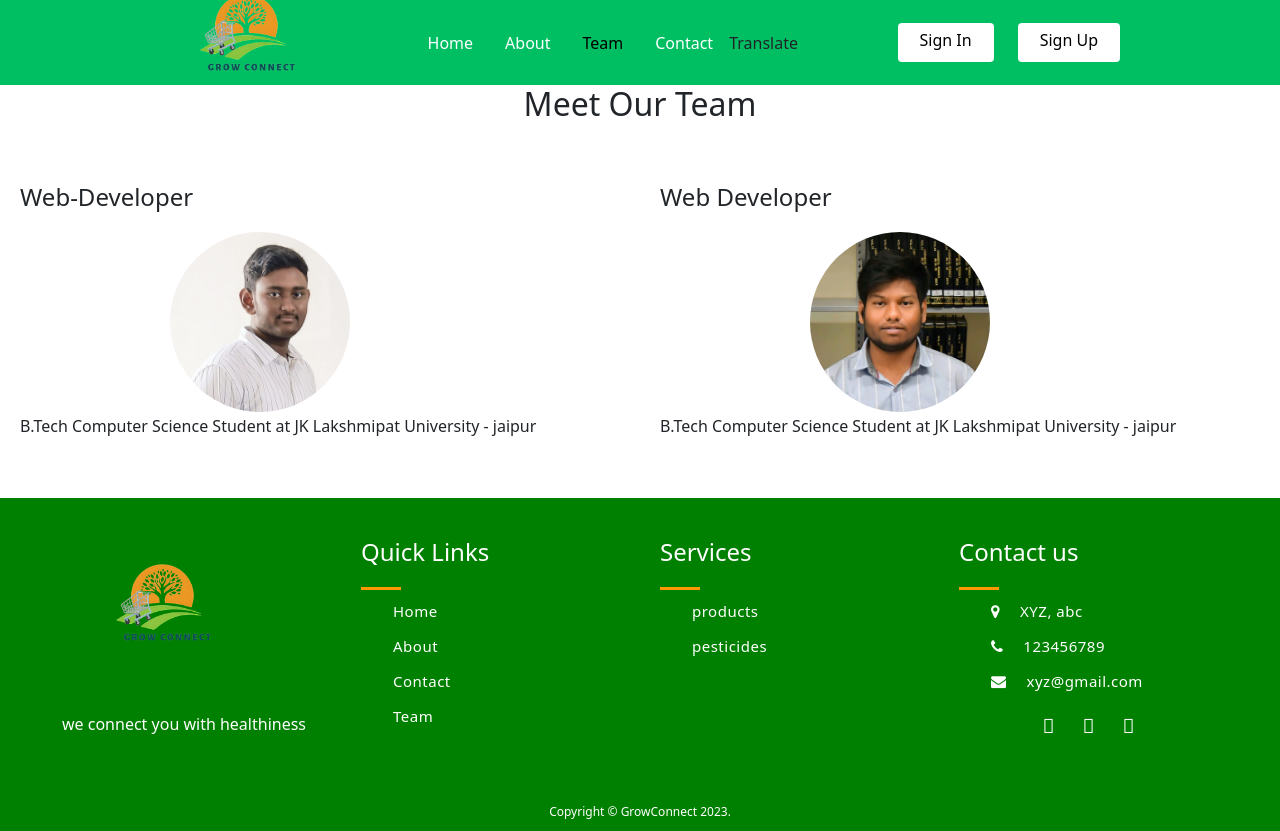
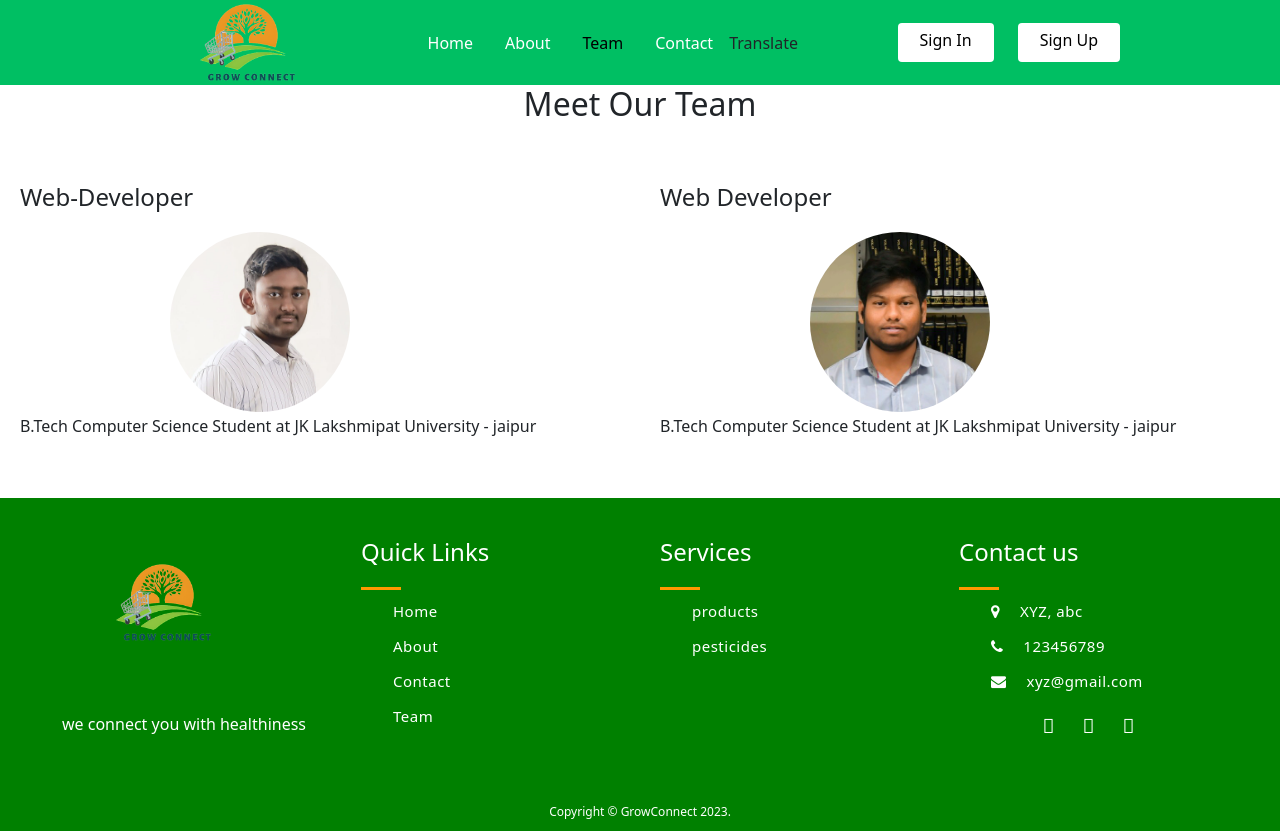
Before and after one commit to Sanjaykumarbhupathi/growconnect-se, a React (Create React App) app in the folder Client/: page /team in a window 1280 px wide. Built offline with nearby package versions, Linux system fonts and the light colour scheme.

Commit message:
nav buttons

```diff
--- a/Client/package.json
+++ b/Client/package.json
@@ -5,6 +5,7 @@
   "dependencies": {
     "@emotion/react": "^11.10.6",
     "@emotion/styled": "^11.10.6",
+    "@fortawesome/react-fontawesome": "^0.2.0",
     "@mui/material": "^5.11.13",
     "@testing-library/jest-dom": "^5.16.5",
     "@testing-library/react": "^13.4.0",
@@ -20,6 +21,7 @@
     "react-icons": "^4.8.0",
     "react-router-dom": "^6.8.2",
     "react-scripts": "5.0.1",
+    "react-touch-carousel": "^0.10.2",
     "reactstrap": "^9.1.6",
     "recharts": "^2.5.0",
     "sass": "^1.59.3",
--- a/Client/src/components/Navbar/Navbar.css
+++ b/Client/src/components/Navbar/Navbar.css
@@ -4,6 +4,11 @@
   left: 0;
   width: 100%;
 }
+
+.logo img {
+  margin-top: 20px;
+}
+
 
   .dropdown {
     position: relative;
--- a/Client/src/components/Navbar/index.js
+++ b/Client/src/components/Navbar/index.js
@@ -27,7 +27,7 @@
 	<>
 	<Nav>
 		<NavLink to='/Home'style={FaAlignLeft}>
-		<img src='./logo.png' alt='logo' style={{marginLeft:10}}/>
+		<div className='logo'><img src='./logo.png' alt='logo' style={{marginLeft:10,}}/></div>
         </NavLink>
 		<Bars />
 
--- a/Client/src/pages/Home.js
+++ b/Client/src/pages/Home.js
@@ -8,10 +8,10 @@
 
   return (
     <>
-    <Navbar/><div className='home'>
+      <Navbar /><div className='home'>
         <div className="video-container">
           <video autoPlay loop muted id='videobcg'>
-        <source src={myVideo} type="video/mp4"/>
+            <source src={myVideo} type="video/mp4" />
           </video>
           <div className="text-overlay">
             <h1 className='brand'>Grow Connect</h1>
@@ -25,7 +25,7 @@
           </div>
         </div>
 
-    </div><Footer/>
+      </div><Footer />
     </>
   );
 }
```
Also changed, not shown: 1 other file (tests, documents, lock files or other folders). Lines whose indentation alone changed are shown as unchanged.
